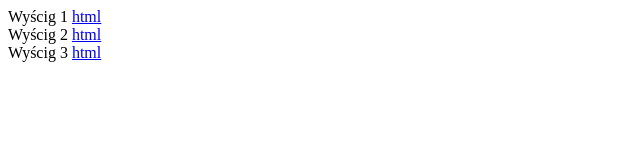
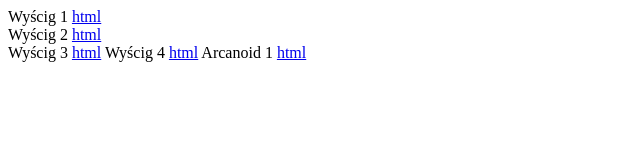
Before and after one commit to bopke/ProgramowanieUrzadzenMobilnych, a plain HTML site: page index.html in a window 1280 px wide. Shown: the whole page, without its empty margins (0-640 px from the left). Drawn offline with Linux system fonts and the light colour scheme.

Commit message:
Add more tasks to index

```diff
--- a/index.html
+++ b/index.html
@@ -8,5 +8,7 @@
 Wyścig 1 <a href="wyscig1/index.html">html</a><br/>
 Wyścig 2 <a href="wyscig2/index.html">html</a><br/>
 Wyścig 3 <a href="wyscig3/index.html">html</a>
+Wyścig 4 <a href="wyscig4/index.html">html</a>
+Arcanoid 1 <a href="arcanoid/index.html">html</a>
 </body>
 </html>
```
